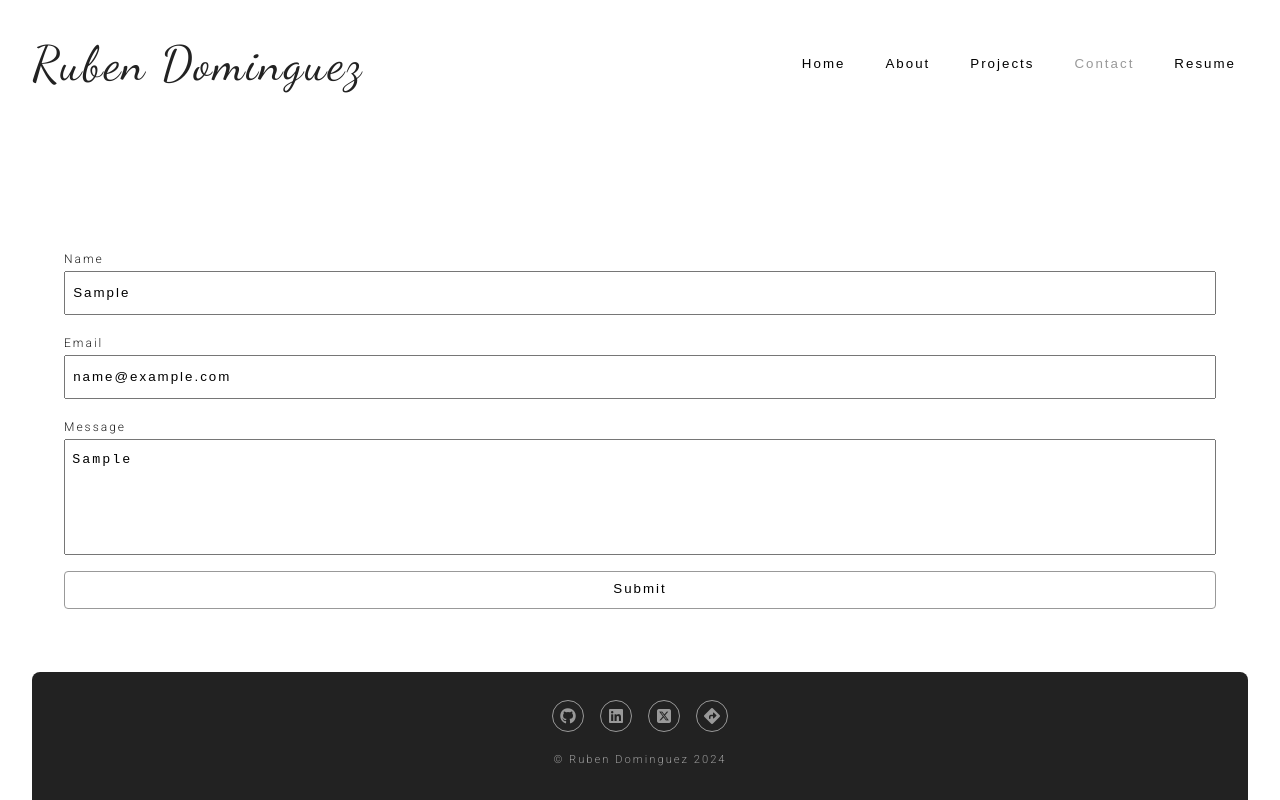
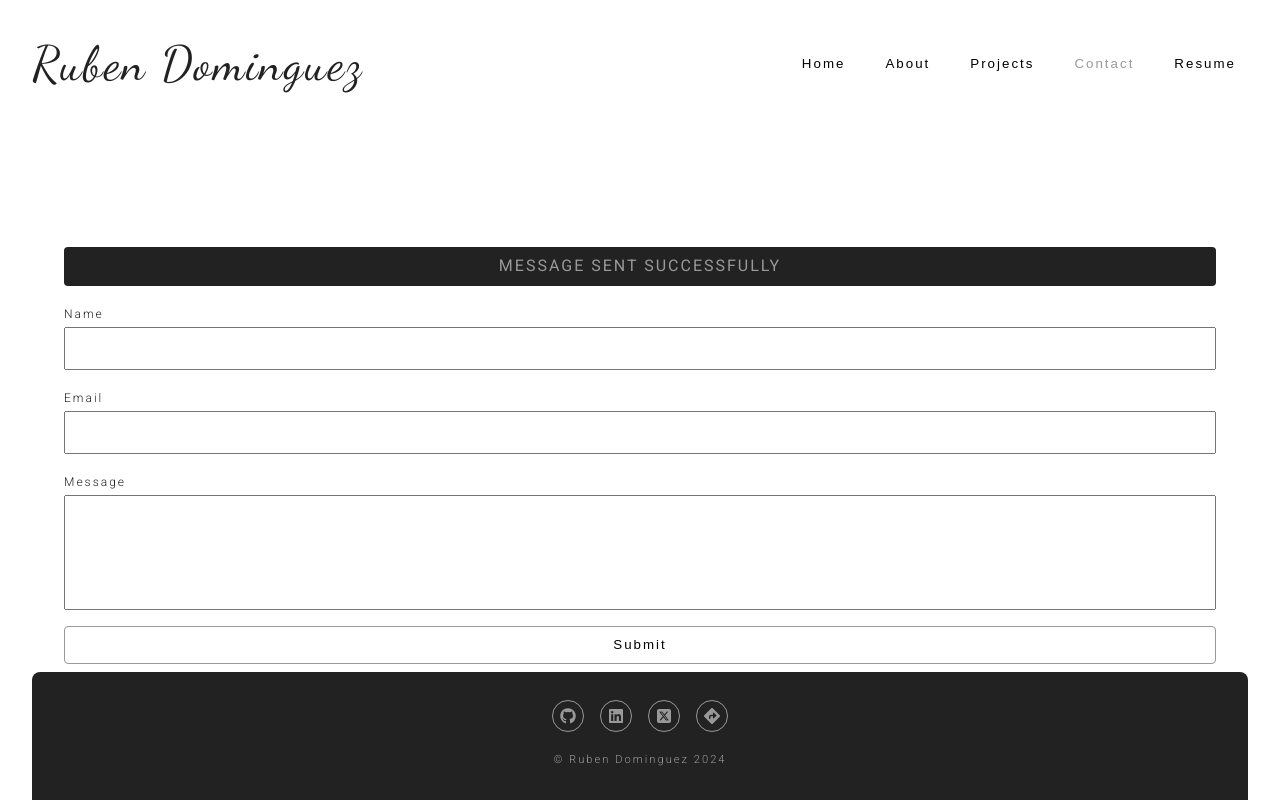
Before and after one commit to RubenDguez/portfolio-react, a React (Vite) app: page /contact in a window 1280 px wide. Both pictures are taken after typing "Sample", "name@example.com", "Sample" into the empty fields and a click on the button "Submit". Built offline with nearby package versions, Linux system fonts and the light colour scheme.

Commit message:
update: contact form to clear on success (#2)

```diff
--- a/src/App.css
+++ b/src/App.css
@@ -207,6 +207,17 @@ body {
   font-weight: 400;
 }
 
+.form-success-message {
+  color: var(--light-color);
+  background-color: var(--background);
+  border-radius: 4px;
+  padding: 0.45rem;
+  text-align: center;
+  text-transform: uppercase;
+  font-size: 1rem;
+  font-weight: 400;
+}
+
 .form-control {
   display: flex;
   flex-direction: column;
--- a/src/components/Forms/Contact/index.tsx
+++ b/src/components/Forms/Contact/index.tsx
@@ -1,20 +1,24 @@
 import { FormEvent, useCallback, useState } from 'react';
+
+const initialError = {
+  name: false,
+  email: false,
+  message: false,
+}
 
 export default function ContactForm() {
   const [name, setName] = useState('');
   const [email, setEmail] = useState('');
   const [message, setMessage] = useState('');
-  const [hasError, setHasError] = useState({
-    name: false,
-    email: false,
-    message: false,
-  });
+  const [hasError, setHasError] = useState(initialError);
   const [errorMessage, setErrorMessage] = useState('');
+  const [successMessage, setSuccessMessage] = useState('');
 
   const handleSubmit = useCallback(
     (e: FormEvent<HTMLFormElement>) => {
       e.preventDefault();
-      setHasError({ name: false, email: false, message: false });
+      setSuccessMessage('');
+      setHasError(initialError);
       setErrorMessage('');
 
       if (!name) {
@@ -32,12 +36,21 @@ export default function ContactForm() {
         setErrorMessage('Message is required');
         return;
       }
+
+      setSuccessMessage('Message sent successfully');
+      setHasError(initialError);
+      setErrorMessage('');
+      setMessage('');
+      setName('');
+      setEmail('');
+
     },
     [email, message, name],
   );
   return (
     <form onSubmit={(e) => handleSubmit(e)} className="form">
       {(hasError.name || hasError.message || hasError.email) && <h3 className="form-error-message">{errorMessage}</h3>}
+      {(successMessage) && <h3 className="form-success-message">{successMessage}</h3>}
       <div className="form-control">
         <label htmlFor="name">Name</label>
         <input value={name} onChange={(e) => setName(e.target.value)} type="text" id="name" name="name" />
```
